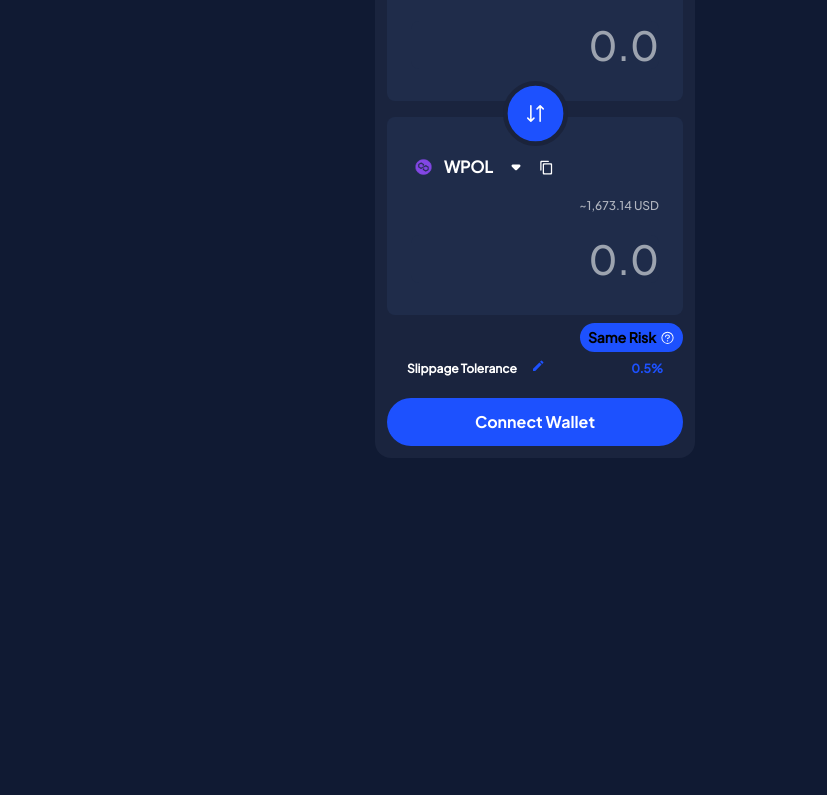
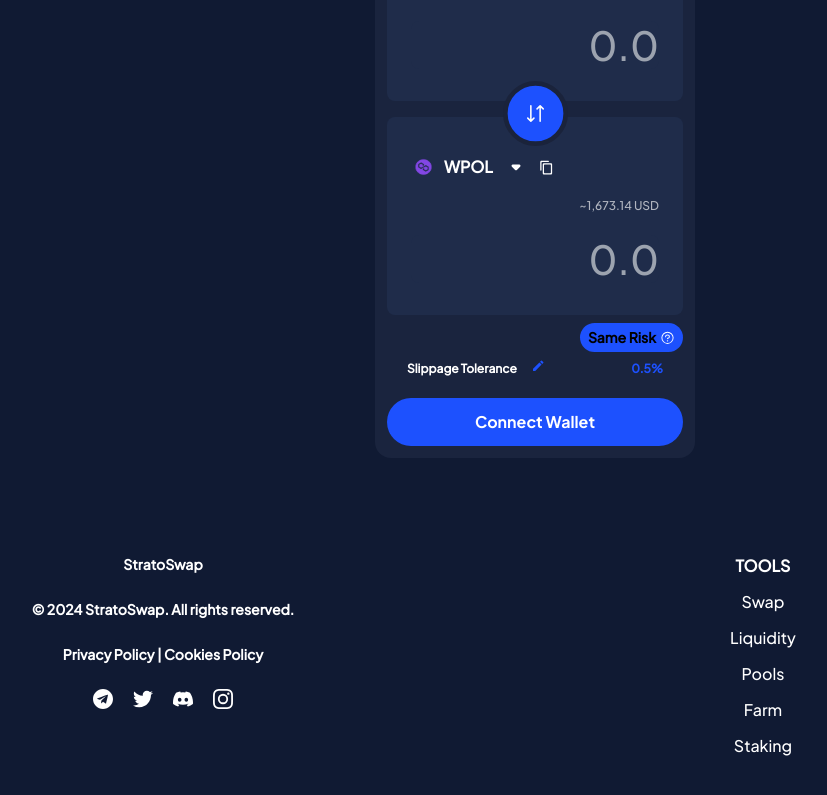
Before and after one commit to tyler0929/strato, a Next.js app: page /Swap in a window 1280 px wide. Shown: the part 329-1124 px from the top of the page, without its empty margins (177-1004 px from the left). Before the commit the page ends 800 px from the top, so only its background shows below. Built offline with nearby package versions, Linux system fonts and the light colour scheme.

Commit message:
handle footer

```diff
--- /dev/null
+++ b/app/Farm/page.tsx
@@ -0,0 +1,16 @@
+import SideBarSwapPage from "@/components/Swap/SideBar";
+
+const FarmPage: React.FC = () => {
+  return (
+    <div className="section-swap-page max_width_app flex">
+      <div>
+        <SideBarSwapPage />
+      </div>
+      <div className="flex-1">
+        Farm page
+      </div>
+    </div>
+  );
+};
+
+export default FarmPage;
--- /dev/null
+++ b/app/Pools/page.tsx
@@ -0,0 +1,16 @@
+import SideBarSwapPage from "@/components/Swap/SideBar";
+
+const PoolsPage: React.FC = () => {
+  return (
+    <div className="section-swap-page max_width_app flex">
+      <div>
+        <SideBarSwapPage />
+      </div>
+      <div className="flex-1">
+        Pools page
+      </div>
+    </div>
+  );
+};
+
+export default PoolsPage;
--- /dev/null
+++ b/app/TopToken/page.tsx
@@ -0,0 +1,16 @@
+import SideBarSwapPage from "@/components/Swap/SideBar";
+
+const TopTokenPage: React.FC = () => {
+  return (
+    <div className="section-swap-page max_width_app flex">
+      <div>
+        <SideBarSwapPage />
+      </div>
+      <div className="flex-1">
+        Top token page
+      </div>
+    </div>
+  );
+};
+
+export default TopTokenPage;
--- a/app/layout.tsx
+++ b/app/layout.tsx
@@ -3,6 +3,7 @@
 import WebHeader from "@/components/header/WebHeader";
 import { SwapProvider } from "@/components/context/SwapContext";
 import localFont from 'next/font/local'
+import FooterComponent from "@/components/footer/footer";
 
 const myFont = localFont({ src: './fonts/PlusJakartaSans-Medium.ttf' })
 export const metadata: Metadata = {
@@ -28,7 +29,9 @@
           {children}
           </SwapProvider>
           </div>
-        <div className="section-footer"></div>
+        <div className="section-footer max_width_app  px-10">
+          <FooterComponent />
+        </div>
       </body>
     </html>
   );
--- /dev/null
+++ b/components/footer/footer.tsx
@@ -0,0 +1,57 @@
+import Link from "next/link"
+import { DiscordIcon, InstagramIcon, TelegramIcon, TwitterIcon } from "../icons"
+import { Text_14_600, Text_16_600 } from "../typography/Typography"
+
+
+const FooterComponent = () => {
+    return(
+        <footer className="footer-content pt-24 pb-16 grid lg:grid-cols-2">
+               <div className=" flex-col gap-3 flex items-start pb-16  lg:hidden">
+                <Text_16_600 text="TOOLS"/>
+                <Link href={"/Swap"} >
+                <Text_16_600 text="Swap"  style="hover:underline !font-[500]"/>
+                </Link>
+                <Link href={"/Liquidity"}>
+                <Text_16_600 text="Liquidity" style="hover:underline !font-[500]"/>
+                </Link>
+                <Link href={"/Pools"}>
+                <Text_16_600 text="Pools" style="hover:underline !font-[500]"/>
+                </Link>
+                <Link href={"/Farm"}>
+                <Text_16_600 text="Farm" style="hover:underline !font-[500]"/>
+                </Link>
+                <Link href={"/TopToken"}>
+                <Text_16_600 text="Staking" style="hover:underline !font-[500]"/>
+                </Link>
+            </div>
+            <div className="flex gap-6 flex-col items-center">
+                <Text_14_600 text="StratoSwap"/>
+                <Text_14_600 text="© 2024 StratoSwap. All rights reserved."/>
+                <Text_14_600 text="Privacy Policy | Cookies Policy"/>
+                <div className="flex gap-5 ">
+                    <TelegramIcon  width={"20px"}/> <TwitterIcon width={"20px"}/> <DiscordIcon width={"20px"} /> <InstagramIcon width={"20px"}/>
+                </div>
+            </div>
+            <div className=" flex-col gap-3 items-center hidden lg:flex">
+                <Text_16_600 text="TOOLS"/>
+                <Link href={"/Swap"} >
+                <Text_16_600 text="Swap" style="hover:underline !font-[500]"/>
+                </Link>
+                <Link href={"/Liquidity"}>
+                <Text_16_600 text="Liquidity" style="hover:underline !font-[500]"/>
+                </Link>
+                <Link href={"/Pools"}>
+                <Text_16_600 text="Pools" style="hover:underline !font-[500]"/>
+                </Link>
+                <Link href={"/Farm"}>
+                <Text_16_600 text="Farm" style="hover:underline !font-[500]"/>
+                </Link>
+                <Link href={"/TopToken"}>
+                <Text_16_600 text="Staking" style="hover:underline !font-[500]"/>
+                </Link>
+            </div>
+        </footer>
+    )
+}
+
+export default FooterComponent
--- a/components/header/WebHeader.tsx
+++ b/components/header/WebHeader.tsx
@@ -13,7 +13,7 @@
   return (
     <div>
 
-    <header className="header-content top-0 w-full fixed z-[100] ">
+    <header className="header-content top-0 w-full fixed z-[100] bg-black-main ">
       <div className="header-content-mobile"></div>
       <div className="header-content-web max_width_app flex justify-between h-24 items-center px-10 ">
         <div>
--- /dev/null
+++ b/components/icons/discord.jsx
@@ -0,0 +1,16 @@
+import * as React from "react"
+const SvgComponent = (props) => (
+  <svg
+    xmlns="http://www.w3.org/2000/svg"
+    className="sc-grXZZQ ciiwbH"
+    color="textSubtle"
+    style={{
+      cursor: "pointer",
+    }}
+    viewBox="0 0 20 16"
+    {...props}
+  >
+    <path fill="#FFF" d="M16.93 1.644A16.491 16.491 0 0 0 12.86.38a.062.062 0 0 0-.066.031c-.175.313-.37.72-.506 1.041a15.226 15.226 0 0 0-4.573 0A10.54 10.54 0 0 0 7.2.412a.064.064 0 0 0-.065-.031 16.447 16.447 0 0 0-4.07 1.263.058.058 0 0 0-.028.023C.444 5.54-.266 9.319.083 13.05a.069.069 0 0 0 .026.047 16.584 16.584 0 0 0 4.994 2.525.064.064 0 0 0 .07-.023c.385-.526.728-1.08 1.022-1.662a.063.063 0 0 0-.035-.088 10.917 10.917 0 0 1-1.56-.744.064.064 0 0 1-.007-.106c.105-.079.21-.16.31-.243a.062.062 0 0 1 .065-.009c3.273 1.495 6.817 1.495 10.051 0a.062.062 0 0 1 .066.008c.1.083.204.165.31.244a.064.064 0 0 1-.005.106c-.499.291-1.017.537-1.561.743a.064.064 0 0 0-.034.089c.3.582.643 1.135 1.02 1.66a.063.063 0 0 0 .07.025 16.53 16.53 0 0 0 5.003-2.525.064.064 0 0 0 .026-.046c.417-4.314-.699-8.061-2.957-11.384a.05.05 0 0 0-.026-.023zM6.684 10.778c-.985 0-1.797-.905-1.797-2.016 0-1.11.796-2.015 1.797-2.015 1.01 0 1.814.912 1.798 2.015 0 1.111-.796 2.016-1.798 2.016zm6.646 0c-.986 0-1.797-.905-1.797-2.016 0-1.11.796-2.015 1.797-2.015 1.009 0 1.813.912 1.797 2.015 0 1.111-.788 2.016-1.797 2.016z" />
+  </svg>
+)
+export default SvgComponent
--- /dev/null
+++ b/components/icons/instagram.jsx
@@ -0,0 +1,17 @@
+import * as React from "react"
+const SvgComponent = (props) => (
+  <svg
+    xmlns="http://www.w3.org/2000/svg"
+    className="sc-grXZZQ ciiwbH"
+    color="textSubtle"
+    style={{
+      cursor: "pointer",
+    }}
+    viewBox="0 0 18 18"
+    {...props}
+  >
+    <path fill="#FFF" d="M9 1.625c2.407 0 2.685.01 3.641.052.874.04 1.358.185 1.666.308.422.165.72.36 1.04.669.318.319.514.617.668 1.039.123.318.267.792.308 1.666.042.946.052 1.234.052 3.641s-.01 2.685-.052 3.641c-.04.874-.185 1.358-.308 1.666-.165.422-.36.72-.669 1.04a2.66 2.66 0 0 1-1.039.668c-.318.123-.792.267-1.666.308-.946.042-1.234.052-3.641.052s-2.685-.01-3.641-.052c-.874-.04-1.358-.185-1.666-.308a2.911 2.911 0 0 1-1.04-.669 2.659 2.659 0 0 1-.668-1.039c-.123-.318-.267-.792-.308-1.666-.042-.946-.052-1.234-.052-3.641s.01-2.685.052-3.641c.04-.874.185-1.358.308-1.666.165-.422.36-.72.669-1.04a2.658 2.658 0 0 1 1.039-.668c.318-.123.792-.267 1.666-.308.956-.042 1.234-.052 3.641-.052zM9 0C6.552 0 6.254.01 5.287.051c-.957.052-1.615.196-2.18.422a4.311 4.311 0 0 0-1.595 1.039A4.311 4.311 0 0 0 .473 3.106c-.226.566-.37 1.224-.422 2.18C.011 6.255 0 6.553 0 9s.01 2.746.051 3.713c.042.957.196 1.615.422 2.18a4.307 4.307 0 0 0 1.039 1.595c.504.504.998.813 1.594 1.039.576.226 1.224.37 2.18.422.957.04 1.266.051 3.714.051s2.746-.01 3.713-.051c.957-.042 1.615-.196 2.18-.422a4.311 4.311 0 0 0 1.595-1.039 4.311 4.311 0 0 0 1.039-1.594c.226-.576.37-1.224.422-2.18.04-.957.051-1.266.051-3.714s-.01-2.746-.051-3.713c-.042-.957-.196-1.615-.422-2.18a4.312 4.312 0 0 0-1.039-1.595A4.311 4.311 0 0 0 14.894.473c-.576-.226-1.224-.37-2.18-.422C11.745.011 11.447 0 9 0z" />
+    <path fill="#FFF" d="M9 4.382a4.618 4.618 0 1 0 0 9.236 4.618 4.618 0 0 0 0-9.236zm0 7.621A3.007 3.007 0 0 1 5.997 9 3.007 3.007 0 0 1 9 5.997 3.007 3.007 0 0 1 12.003 9 3.007 3.007 0 0 1 9 12.003zm4.803-6.726a1.08 1.08 0 1 0 0-2.16 1.08 1.08 0 0 0 0 2.16z" />
+  </svg>
+)
+export default SvgComponent
--- /dev/null
+++ b/components/icons/telegram.jsx
@@ -0,0 +1,16 @@
+import * as React from "react"
+const SvgComponent = (props) => (
+  <svg
+    xmlns="http://www.w3.org/2000/svg"
+    className="sc-grXZZQ ciiwbH"
+    color="textSubtle"
+    style={{
+      cursor: "pointer",
+    }}
+    viewBox="0 0 20 20"
+    {...props}
+  >
+    <path fill="#FFF" d="M10 0C4.478 0 0 4.478 0 9.99 0 15.511 4.478 20 10 20s10-4.488 10-10.01C20 4.477 15.522 0 10 0zm4.925 6.28c-.064.927-1.78 7.856-1.78 7.856s-.107.406-.48.416a.644.644 0 0 1-.49-.192c-.395-.33-1.29-.97-2.132-1.556a.953.953 0 0 1-.107.096c-.192.17-.48.416-.789.714a10.7 10.7 0 0 0-.373.352l-.01.01a2.214 2.214 0 0 1-.193.171c-.415.341-.458.053-.458-.096l.224-2.441v-.021l.01-.022c.011-.032.033-.043.033-.043s4.36-3.88 4.477-4.296c.01-.021-.021-.042-.074-.021-.288.096-5.31 3.273-5.864 3.625-.032.02-.128.01-.128.01l-2.441-.8s-.288-.117-.192-.383c.021-.053.053-.107.17-.181.544-.384 10-3.785 10-3.785s.267-.085.427-.032c.074.032.117.064.16.17.01.043.021.128.021.224 0 .054-.01.118-.01.224z" />
+  </svg>
+)
+export default SvgComponent
--- /dev/null
+++ b/components/icons/twitter.jsx
@@ -0,0 +1,16 @@
+import * as React from "react"
+const SvgComponent = (props) => (
+  <svg
+    xmlns="http://www.w3.org/2000/svg"
+    className="sc-grXZZQ ciiwbH"
+    color="textSubtle"
+    style={{
+      cursor: "pointer",
+    }}
+    viewBox="0 0 18 15"
+    {...props}
+  >
+    <path fill="#FFF" d="M5.659 15c6.79 0 10.507-5.766 10.507-10.763 0-.16 0-.32-.01-.49A7.578 7.578 0 0 0 18 1.79c-.663.3-1.376.5-2.127.6a3.824 3.824 0 0 0 1.63-2.1 7.12 7.12 0 0 1-2.352.92A3.6 3.6 0 0 0 12.46 0c-2.041 0-3.7 1.699-3.7 3.787 0 .3.039.58.098.86-3.064-.15-5.786-1.669-7.61-3.957A3.858 3.858 0 0 0 .75 2.598c0 1.31.654 2.469 1.64 3.148a3.638 3.638 0 0 1-1.669-.47v.05c0 1.83 1.278 3.368 2.956 3.708-.312.09-.634.13-.976.13-.234 0-.468-.02-.692-.07.468 1.509 1.834 2.598 3.453 2.628a7.284 7.284 0 0 1-4.585 1.62c-.293 0-.595-.01-.878-.05A10.206 10.206 0 0 0 5.659 15z" />
+  </svg>
+)
+export default SvgComponent
```
Also changed, not shown: components/icons/index.tsx (+9 -1 lines).
